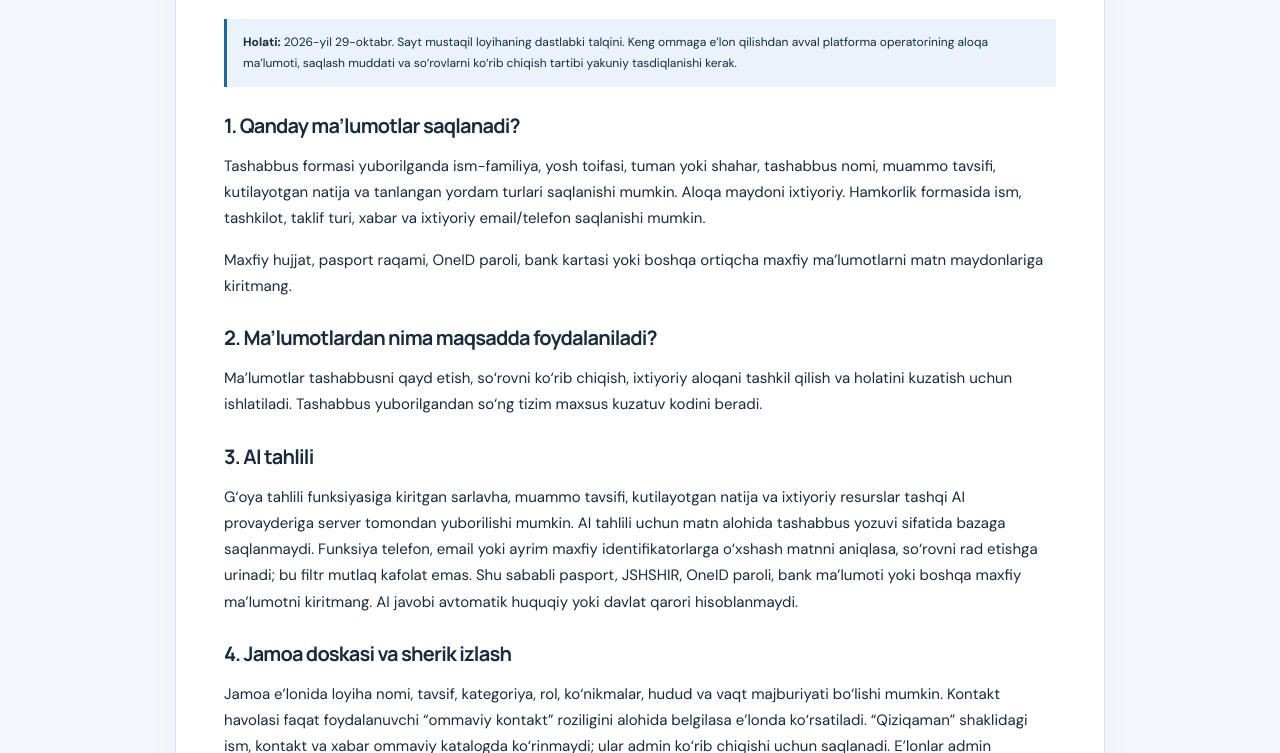
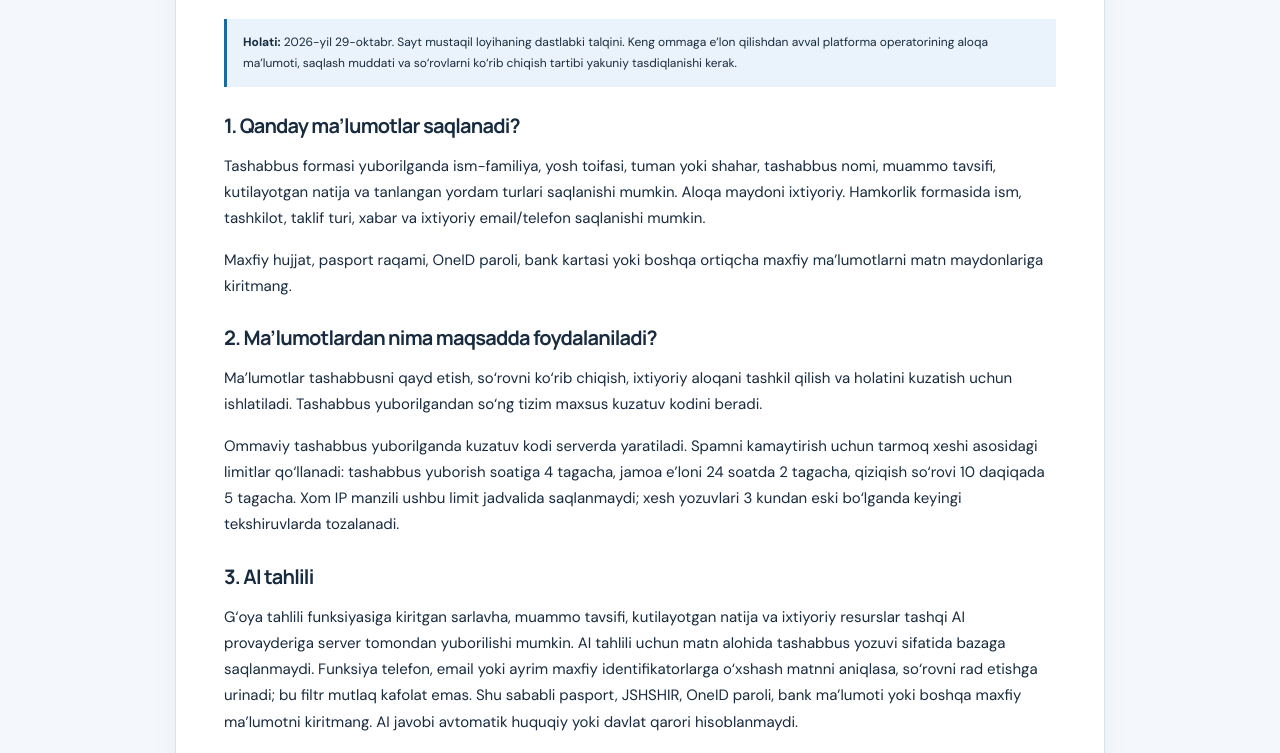
Before and after one commit to javohirbek12122-svg/yoshlar-ishi, a website: page privacy.html in a window 1280 px wide. Shown: the part 347-1100 px from the top of the page. Drawn offline with Linux system fonts and the light colour scheme.

Commit message:
Disclose public initiative submission quotas and server-generated codes

```diff
--- a/privacy.html
+++ b/privacy.html
@@ -25,6 +25,7 @@
 <p>Maxfiy hujjat, pasport raqami, OneID paroli, bank kartasi yoki boshqa ortiqcha maxfiy ma’lumotlarni matn maydonlariga kiritmang.</p>
 <h2>2. Ma’lumotlardan nima maqsadda foydalaniladi?</h2>
 <p>Ma’lumotlar tashabbusni qayd etish, so‘rovni ko‘rib chiqish, ixtiyoriy aloqani tashkil qilish va holatini kuzatish uchun ishlatiladi. Tashabbus yuborilgandan so‘ng tizim maxsus kuzatuv kodini beradi.</p>
+<p>Ommaviy tashabbus yuborilganda kuzatuv kodi serverda yaratiladi. Spamni kamaytirish uchun tarmoq xeshi asosidagi limitlar qo‘llanadi: tashabbus yuborish soatiga 4 tagacha, jamoa e’loni 24 soatda 2 tagacha, qiziqish so‘rovi 10 daqiqada 5 tagacha. Xom IP manzili ushbu limit jadvalida saqlanmaydi; xesh yozuvlari 3 kundan eski bo‘lganda keyingi tekshiruvlarda tozalanadi.</p>
 <h2>3. AI tahlili</h2>
 <p>G‘oya tahlili funksiyasiga kiritgan sarlavha, muammo tavsifi, kutilayotgan natija va ixtiyoriy resurslar tashqi AI provayderiga server tomondan yuborilishi mumkin. AI tahlili uchun matn alohida tashabbus yozuvi sifatida bazaga saqlanmaydi. Funksiya telefon, email yoki ayrim maxfiy identifikatorlarga o‘xshash matnni aniqlasa, so‘rovni rad etishga urinadi; bu filtr mutlaq kafolat emas. Shu sababli pasport, JSHSHIR, OneID paroli, bank ma’lumoti yoki boshqa maxfiy ma’lumotni kiritmang. AI javobi avtomatik huquqiy yoki davlat qarori hisoblanmaydi.</p>
 <h2>4. Jamoa doskasi va sherik izlash</h2>
```
